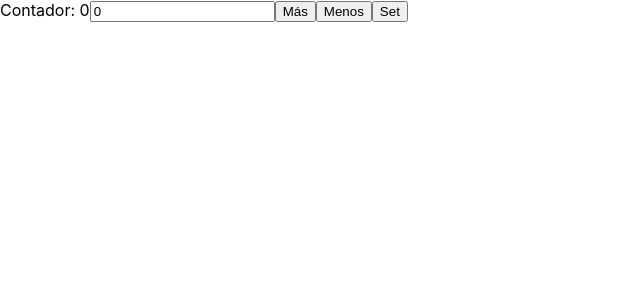
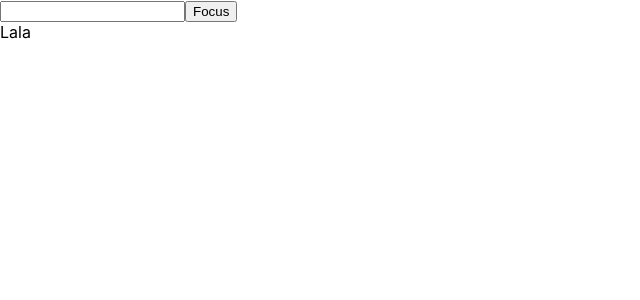
Before and after one commit to oscartrugo/React-Guia-Definitiva, a React (Create React App) app in the folder hooks-app/: page / in a window 1280 px wide. Shown: the top 300 px of the page, without its empty margins (0-640 px from the left). Built offline with nearby package versions, Linux system fonts and the light colour scheme.

Commit message:
64. useRef

```diff
--- a/hooks-app/src/App.js
+++ b/hooks-app/src/App.js
@@ -1,34 +1,24 @@
-import { useReducer, useState } from "react";
-
-//state {contador: 0}
-//action siempre va a ser un objeto que va a contener una propiedad de type, y este va a ser un string
-//action = {type: string, payload: any}
-const inicial = {contador: 0}
-const reducer = (state, action) =>{
-  switch(action.type){ //Evaluamos el valor de la propiedad type
-    case 'incrementar':
-      return {contador: state.contador + 1}
-    case 'decrementar':
-      return {contador: state.contador - 1}
-    case 'set': //En lugar de manipular el valor
-      return {contador: action.payload} //Le colocamos el valor dentro de la propiedad payload
-    default:
-    return state
-  }
-}
+import { useRef } from "react";
 
 const App = () =>{
-  const [state, dispatch] = useReducer(reducer, inicial)//Recibe un estado inicial y el reducer
-  const [valor, setValor] = useState(0)
-  return(
-    <div>
-      Contador: {state.contador}
-      <input value={valor} onChange={e => setValor(e.target.value)}/>
-      <button onClick={() => dispatch({ type: 'incrementar' })}>Más</button>
-      <button onClick={() => dispatch({ type: 'decrementar' })}>Menos</button>
-      <button onClick={() => dispatch({ type: 'set', payload: valor })}>Set</button>
-    </div>
-  )
+    const ref = useRef()
+    const inputRef = useRef()
+    const click = () =>{
+        console.log(ref.current.clientHeight)
+        ref.current.innerHTML = 'Chanchito feliz'
+    }
+
+    const focus = () =>{
+        inputRef.current.focus()
+    }
+
+    return(
+        <div>
+            <input ref={inputRef}/>
+            <button onClick={focus}>Focus</button>
+            <div onClick={click} ref={ref}>Lala</div>
+        </div>
+    )
 }
 
 export default App
```
Also changed, not shown: hooks-app/src/useReducer.js (added, +34 -0 lines).
